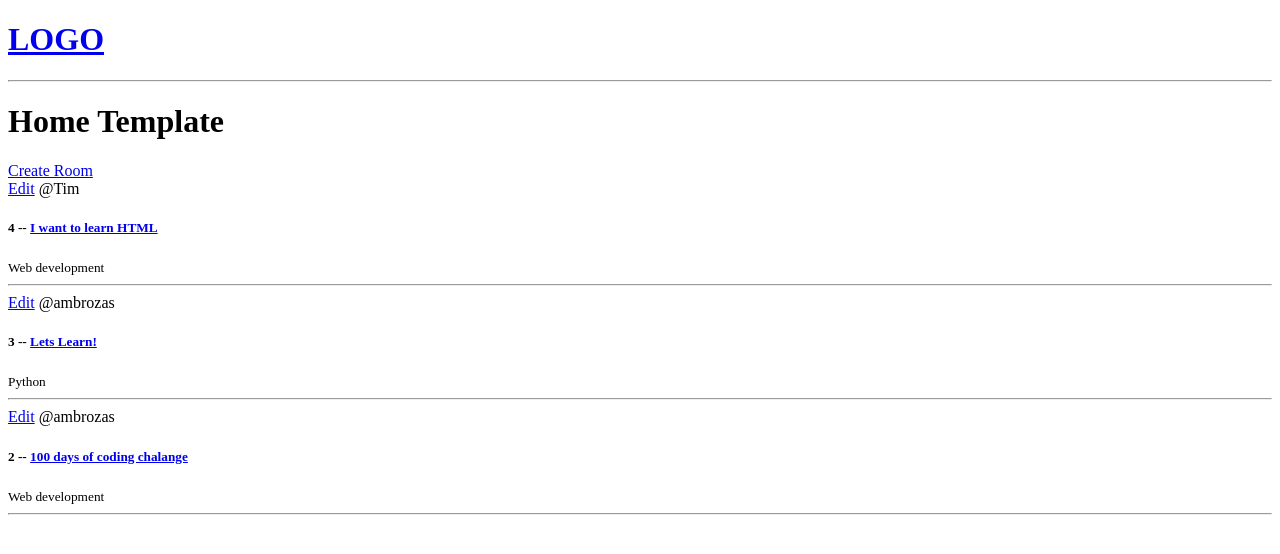
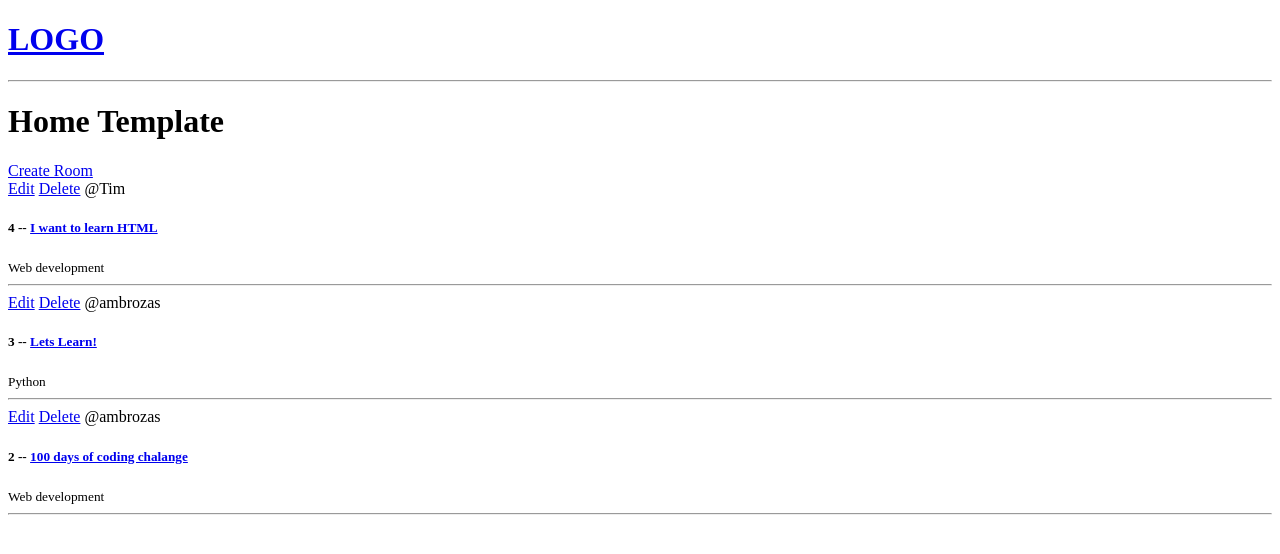
Before and after one commit to EAmbrozas/studybud, a Django app: page / in a window 1280 px wide. Shown: the top 554 px of the page. Run offline with Django 3.2, Linux system fonts and the light colour scheme; data comes from the database, SQL or seed files in the repository; both versions use the stored data as it was after the commit.

Commit message:
Add delete functionaality to rooms

```diff
--- a/base/templates/base/home.html
+++ b/base/templates/base/home.html
@@ -9,6 +9,7 @@
         {% for room in rooms %}
             <div>
                 <a href="{% url 'update-room' room.id %}">Edit</a>
+                <a href="{% url 'delete-room' room.id %}">Delete</a>
                 <span>@{{ room.host.username }}</span>
                 <h5>{{room.id}} -- <a href="{% url 'room' room.id %}">{{room.name}}</a></h5>
                 <small>{{room.topic.name}}</small>
--- a/base/urls.py
+++ b/base/urls.py
@@ -7,4 +7,5 @@ urlpatterns = [
 
     path('create-room/', views.createRoom, name="create-room"),
     path('update-room/<str:pk>', views.updateRoom, name="update-room"),
+    path('delete-room/<str:pk>', views.deleteRoom, name="delete-room"),
 ]
--- a/base/views.py
+++ b/base/views.py
@@ -47,3 +47,11 @@ def updateRoom(request, pk):
 
     context = {'form': form}
     return render(request, 'base/room_form.html', context)
+
+
+def deleteRoom(request, pk):
+    room = Room.objects.get(id=pk)
+    if request.method == 'POST':
+        room.delete()
+        return redirect('home')
+    return render(request, 'base/delete.html', {'obj': room})
```
Also changed, not shown: base/templates/base/delete.html (added, +10 -0 lines), db.sqlite3.
